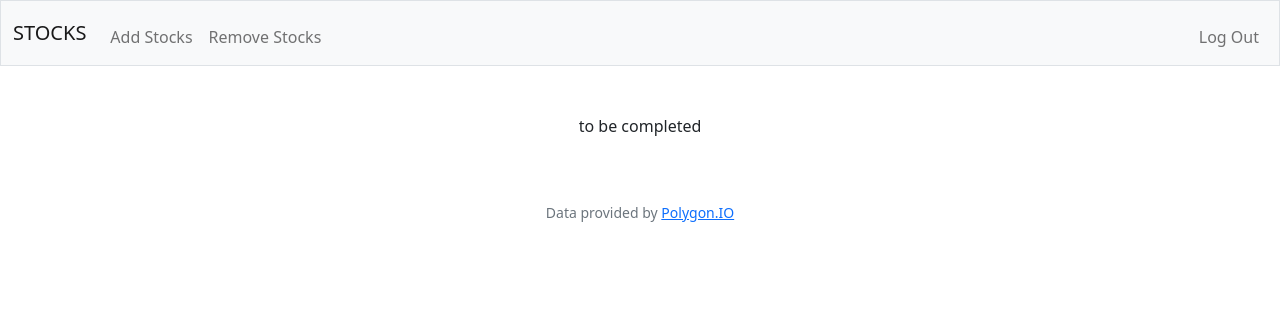
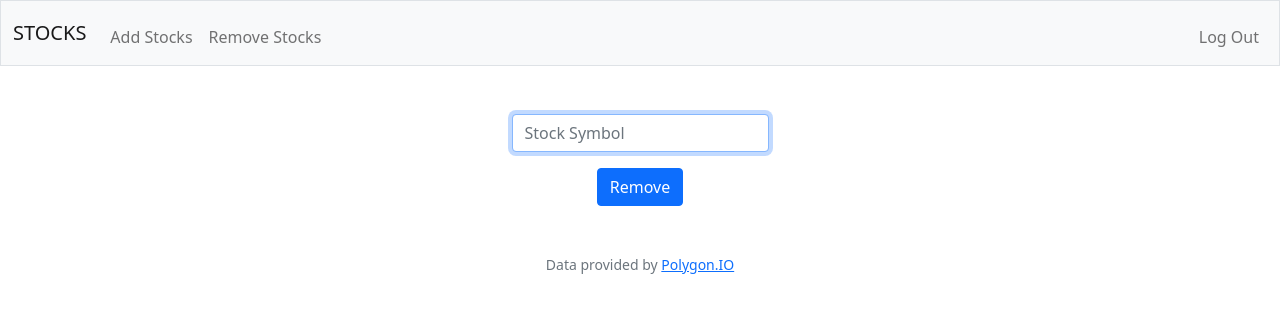
Before and after one commit to alex3621/stock_project, a Flask app: page /remove in a window 1280 px wide. Shown: the top 326 px of the page. Run offline with Flask 3, Linux system fonts and the light colour scheme; a user stored in the database is signed in.

Commit message:
completed remove route functionality. Allows users to remove stocks

```diff
--- a/finance/app.py
+++ b/finance/app.py
@@ -108,6 +108,24 @@ def add():
 def remove():
     if request.method == "GET":
         return render_template("remove.html")
+    else:
+        entered_stock = request.form.get("stock")
+        user_id = session["user_id"]
+        userStockList = users.query.filter_by(id=user_id).first().stocks
+        if not entered_stock:
+            flash("No symbols entered")
+            return redirect("/remove")
+        elif entered_stock not in userStockList:
+            flash("No match found in your profile with the given symbol")
+            return redirect("/remove")
+        else:
+            userStockList.remove(entered_stock)
+            users.query.filter_by(id=user_id).first().stocks = userStockList
+            db.session.commit()
+            print(users.query.filter_by(id=user_id).first().stocks)
+            flash("Successfully removed entered stock")
+            return redirect("/remove")
+
 
 
 @app.route("/buy", methods=["GET", "POST"])
--- a/finance/templates/remove.html
+++ b/finance/templates/remove.html
@@ -2,7 +2,10 @@
 
 
 {% block main %}
-    <div class=''>
-        <p>to be completed</p>
+<form action="/remove" method="post">
+    <div class="mb-3">
+        <input autocomplete="off" autofocus class="form-control mx-auto w-auto" id="stock" name="stock" placeholder="Stock Symbol" type="text">
     </div>
+    <button class="btn btn-primary" type="submit">Remove</button>
+</form>
 {% endblock %}
```
Also changed, not shown: finance/instance/users.sqlite3, 1 other file.
